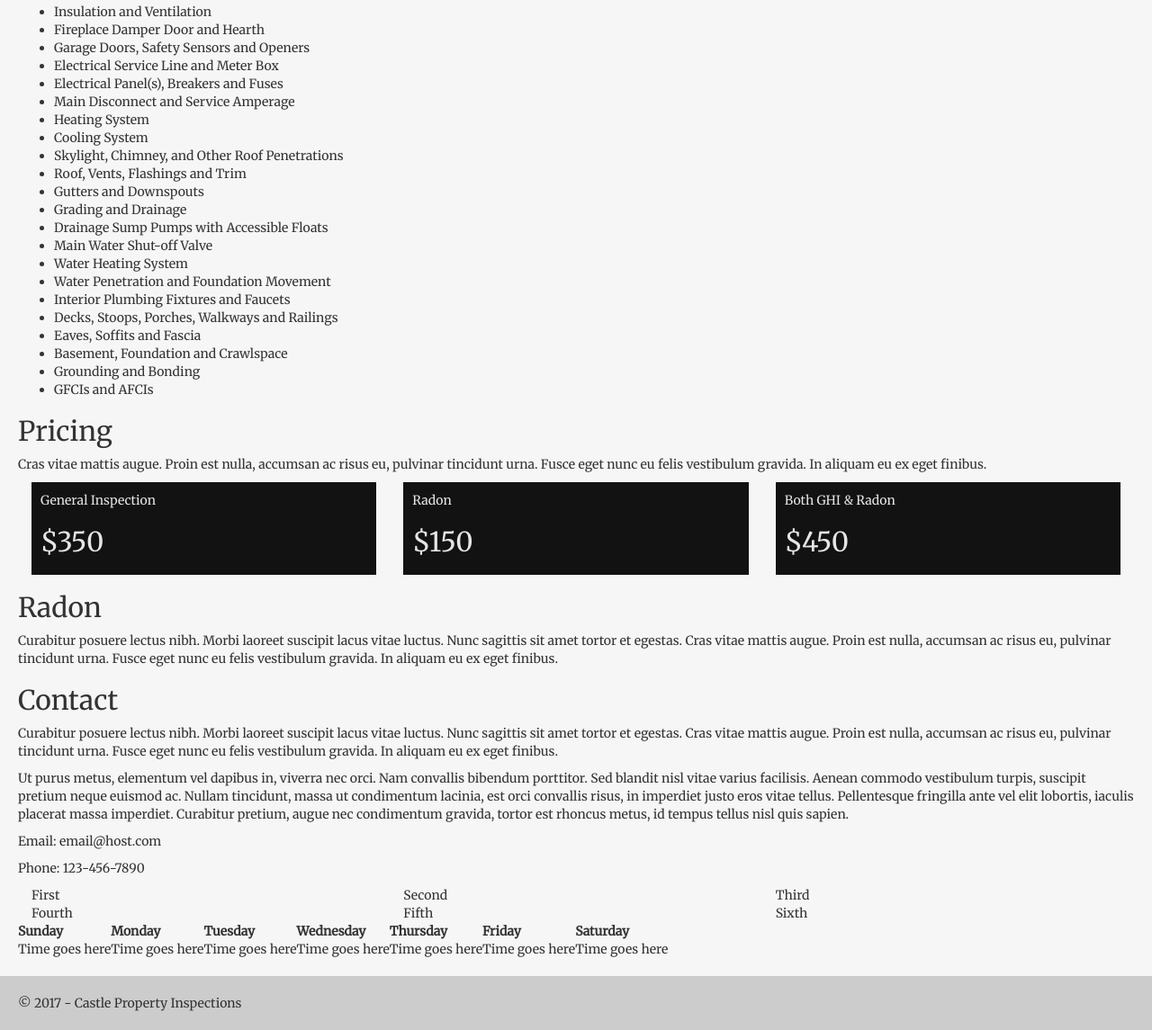
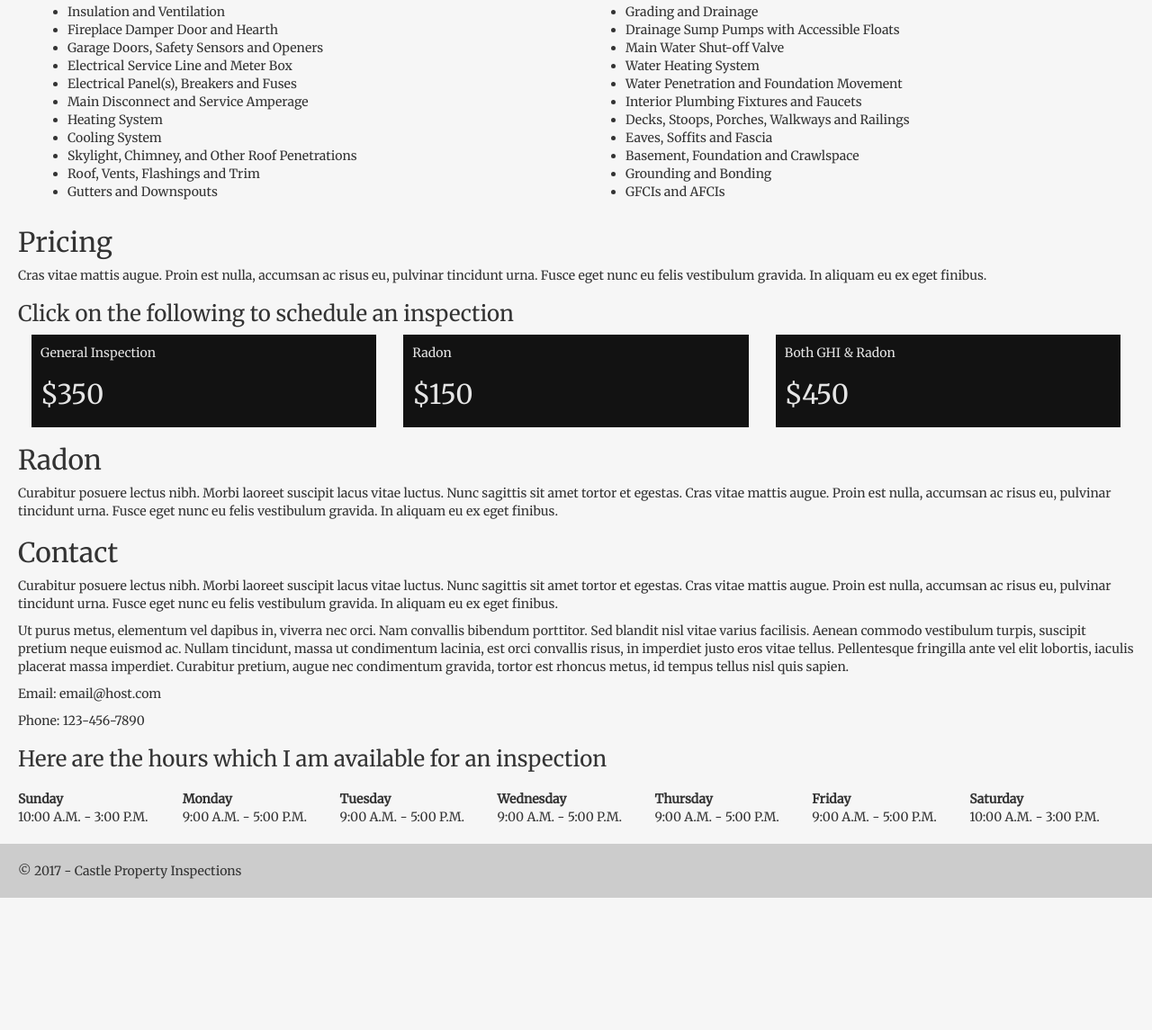
Before and after one commit to NoahSekreter/CPI, a plain HTML site: page CastlePropertyInspections/index.html in a window 1280 px wide. Shown: the part 1193-2338 px from the top of the page at 90% size. After the commit the page ends 2191 px from the top, so only its background shows below. Drawn offline with nearby package versions, Linux system fonts and the light colour scheme.

Commit message:
Added extra styles, prepping for new computer

```diff
--- a/CastlePropertyInspections/index.html
+++ b/CastlePropertyInspections/index.html
@@ -67,6 +67,8 @@
             <h2>Services</h2>
             <p>Lorem ipsum dolor sit amet, consectetur adipiscing elit. Nunc tincidunt, justo ut consectetur condimentum, diam arcu tincidunt neque, eu tristique ex ex eget erat. Quisque tincidunt, ex sed euismod suscipit, diam leo auctor tortor, id pulvinar mauris risus eu odio. Donec lobortis ex vitae porttitor rhoncus. Donec tempor, orci vel lobortis accumsan, tellus enim eleifend purus, eget pretium magna diam sit amet mauris. Sed pellentesque maximus eleifend. Proin dui libero, tincidunt ac lacus et, tempor commodo nunc. In sit amet erat semper, aliquet odio eget, egestas nisl. Curabitur fringilla, elit eu iaculis porttitor, nunc nunc pharetra odio, ac euismod magna dolor eget arcu. Duis gravida massa ac mattis tincidunt. Cras fermentum justo erat, in fringilla ex lacinia in. Aenean semper justo ac lorem elementum blandit. Nullam posuere odio neque, ut imperdiet orci aliquet nec. Nullam a leo in sem efficitur elementum a nec dui. Nullam porta eget purus nec congue. Donec sit amet mollis sem, vel imperdiet felis.</p>
             <h4>Services Included in a Full Inspection:</h4>
+            <div class="row">
+                <div class="col-sm-6">
                     <ul>
                         <li>Insulation and Ventilation</li>
                         <li>Fireplace Damper Door and Hearth</li>
@@ -79,6 +81,10 @@
                         <li>Skylight, Chimney, and Other Roof Penetrations</li>
                         <li>Roof, Vents, Flashings and Trim</li>
                         <li>Gutters and Downspouts</li>
+                    </ul>
+                </div>
+                <div class="col-sm-6">
+                    <ul>
                         <li>Grading and Drainage</li>
                         <li>Drainage Sump Pumps with Accessible Floats</li>
                         <li>Main Water Shut-off Valve</li>
@@ -92,28 +98,32 @@
                         <li>GFCIs and AFCIs</li>
                     </ul>
                 </div>
+            </div>
+            <!--<button>Click here to Schedule an Appointment</button>-->
+        </div>
         <div id="pricing">
             <h2>Pricing</h2>
             <p>Cras vitae mattis augue. Proin est nulla, accumsan ac risus eu, pulvinar tincidunt urna. Fusce eget nunc eu felis vestibulum gravida. In aliquam eu ex eget finibus.</p>
+            <h3>Click on the following to schedule an inspection</h3>
             <div class="pricing-container row">
-                <div class="col-sm-4">
+                <a href="" class="col-sm-4">
                     <div class="price">
                         General Inspection
                         <h2>$350</h2>
                     </div>
-                </div>
-                <div class="col-sm-4">
+                </a>
+                <a href="" class="col-sm-4">
                     <div class="price">
                         Radon
                         <h2>$150</h2>
                     </div>
-                </div>
-                <div class="col-sm-4">
+                </a>
+                <a href="" class="col-sm-4">
                     <div class="price">
                         Both GHI &amp; Radon
                         <h2>$450</h2>
                     </div>
-                </div>
+                </a>
             </div>
         </div>
         <div id="radon">
@@ -126,28 +136,7 @@
             <p>Ut purus metus, elementum vel dapibus in, viverra nec orci. Nam convallis bibendum porttitor. Sed blandit nisl vitae varius facilisis. Aenean commodo vestibulum turpis, suscipit pretium neque euismod ac. Nullam tincidunt, massa ut condimentum lacinia, est orci convallis risus, in imperdiet justo eros vitae tellus. Pellentesque fringilla ante vel elit lobortis, iaculis placerat massa imperdiet. Curabitur pretium, augue nec condimentum gravida, tortor est rhoncus metus, id tempus tellus nisl quis sapien.</p>
             <p>Email: email@host.com</p>
             <p>Phone: 123-456-7890</p>
-            <div class="row">
-                <div class="col-sm-4">
-                    First
-                </div>
-                <div class="col-sm-4">
-                    Second
-                </div>
-                <div class="col-sm-4">
-                    Third
-                </div>
-            </div>
-            <div class="row">
-                <div class="col-sm-4">
-                    Fourth
-                </div>
-                <div class="col-sm-4">
-                    Fifth
-                </div>
-                <div class="col-sm-4">
-                    Sixth
-                </div>
-            </div>
+            <h3>Here are the hours which I am available for an inspection</h3>
             <table class="schedule">
                 <tr>
                     <th>Sunday</th>
@@ -159,13 +148,13 @@
                     <th>Saturday</th>
                 </tr>
                 <tr>
-                    <td>Time goes here</td>
-                    <td>Time goes here</td>
-                    <td>Time goes here</td>
-                    <td>Time goes here</td>
-                    <td>Time goes here</td>
-                    <td>Time goes here</td>
-                    <td>Time goes here</td>
+                    <td>10:00 A.M. - 3:00 P.M.</td>
+                    <td>9:00 A.M. - 5:00 P.M.</td>
+                    <td>9:00 A.M. - 5:00 P.M.</td>
+                    <td>9:00 A.M. - 5:00 P.M.</td>
+                    <td>9:00 A.M. - 5:00 P.M.</td>
+                    <td>9:00 A.M. - 5:00 P.M.</td>
+                    <td>10:00 A.M. - 3:00 P.M.</td>
                 </tr>
             </table>
         </div>
--- a/CastlePropertyInspections/style.css
+++ b/CastlePropertyInspections/style.css
@@ -79,10 +79,24 @@ body {
 }
 
 /* Pricing */
+.pricing-container a {
+    text-decoration: none !important;
+}
+
 .price {
     padding: 10px;
     background-color: #121212;
     color: #e5e5e5;
+}
+
+/* Contact */
+#contact {
+
+}
+
+.schedule {
+    width: 100%;
+    margin-top: 20px;
 }
 
 /* Footer */
```
Lines whose indentation alone changed are shown as unchanged.
